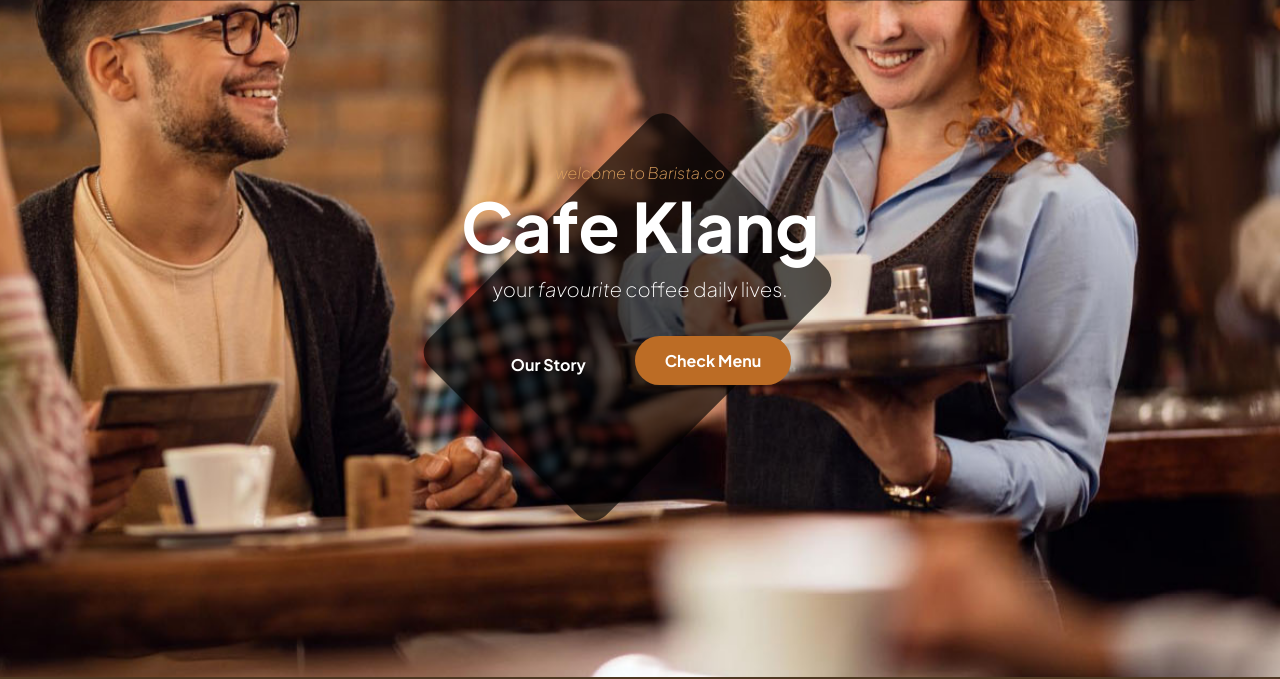
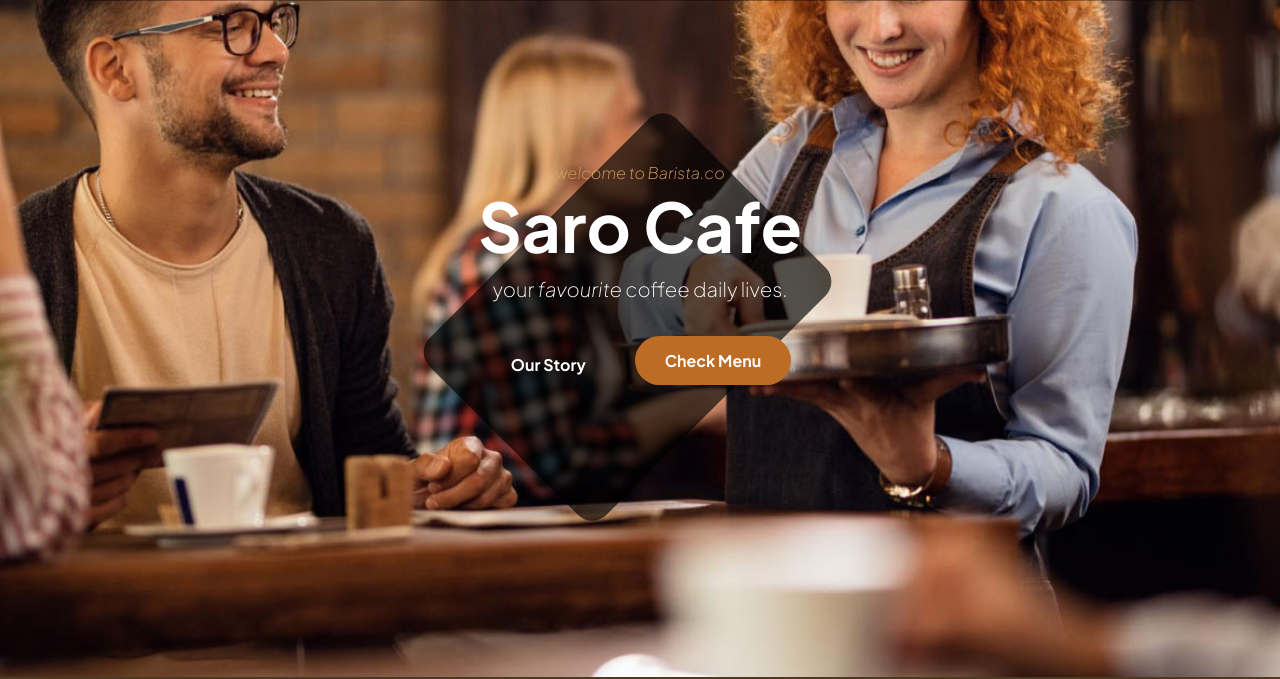
Before and after one commit to anifacts/coffee, a plain HTML site: page index.html in a window 1280 px wide. Shown: the part 123-802 px from the top of the page. Drawn offline with Linux system fonts and the light colour scheme; a web font is replaced by a local one.

Commit message:
Update index.html name

```diff
--- a/index.html
+++ b/index.html
@@ -91,7 +91,7 @@ Bootstrap 5 HTML CSS Template
                             <div class="col-lg-6 col-12 mx-auto">
                                 <em class="small-text">welcome to Barista.co</em>
 
-                                <h1>Cafe Klang</h1>
+                                <h1>Saro Cafe</h1>
 
                                 <p class="text-white mb-4 pb-lg-2">
                                     your <em>favourite</em> coffee daily lives.
```
